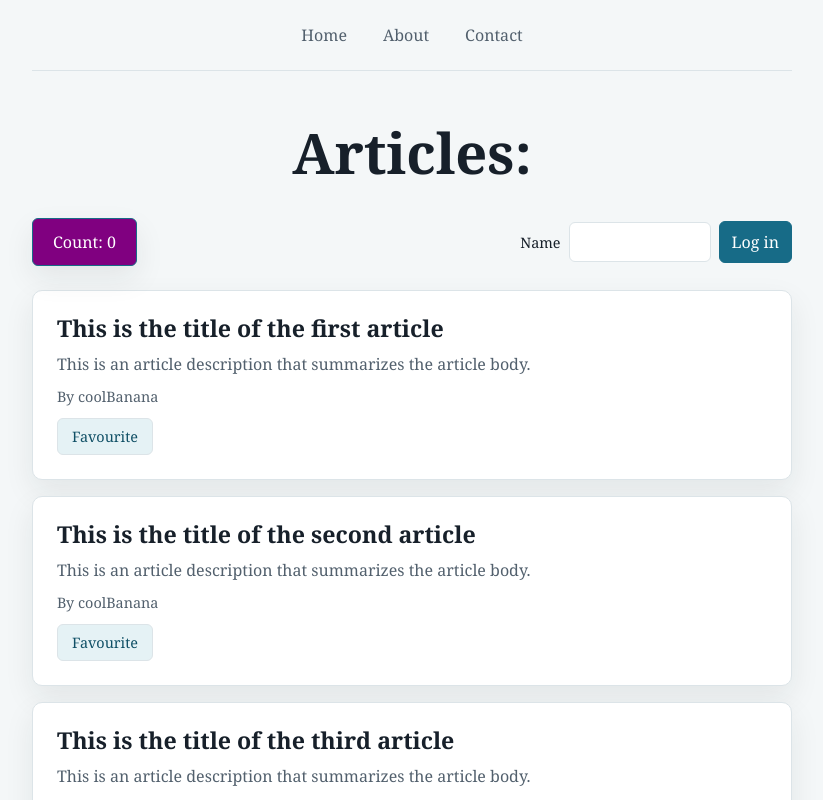
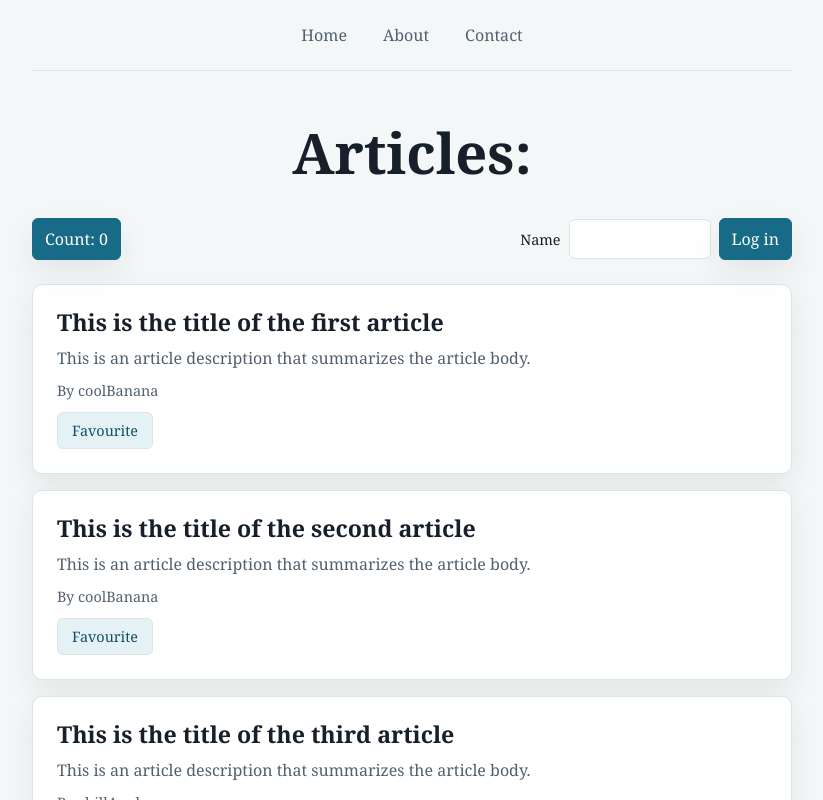
Before and after one commit to Sunniva-Sorensen/vite-react-app, a React (Vite) app: page / in a window 1280 px wide. Shown: the top 800 px of the page, without its empty margins (228-1051 px from the left). Built offline with nearby package versions, Linux system fonts and the light colour scheme.

Commit message:
change colour count button

```diff
--- a/src/components/Button/Button.css
+++ b/src/components/Button/Button.css
@@ -1,9 +1,10 @@
 .button {
-  padding: 12px 20px;
-  margin: 0 auto 24px;
+  min-height: 38px;
+  padding: 9px 12px;
   border: 1px solid var(--accent);
   border-radius: 6px;
   color: white;
   font-size: 1rem;
+  font-weight: 400;
   box-shadow: var(--shadow);
 }
--- a/src/components/Button/Button.tsx
+++ b/src/components/Button/Button.tsx
@@ -1,7 +1,8 @@
-import {useState} from "react";
+import { useState } from "react";
 import "./Button.css";
 
-export function Button() {{
+export function Button() {
+    {
         const [count, setCount] = useState(0);
 
         function getIncrementValue(current: number) {
@@ -11,6 +12,8 @@ export function Button() {{
         }
 
         function getColor(current: number) {
+            if (current === 0) return "var(--accent)";
+
             const divisibleBy3 = current % 3 === 0;
             const divisibleBy5 = current % 5 === 0;
 
@@ -34,4 +37,5 @@ return (
                 Count: {count}
             </button>
         );
-}}
+    }
+}
--- a/src/pages/Home/Home.css
+++ b/src/pages/Home/Home.css
@@ -32,11 +32,15 @@
 
 .login-form button,
 .login-status button {
+    min-height: 38px;
     padding: 9px 12px;
     border: 1px solid var(--accent);
     border-radius: 6px;
     color: white;
     background: var(--accent);
+    font-size: 1rem;
+    font-weight: 400;
+    box-shadow: var(--shadow);
 }
 
 .login-form button:hover,
```
Lines whose indentation alone changed are shown as unchanged.
